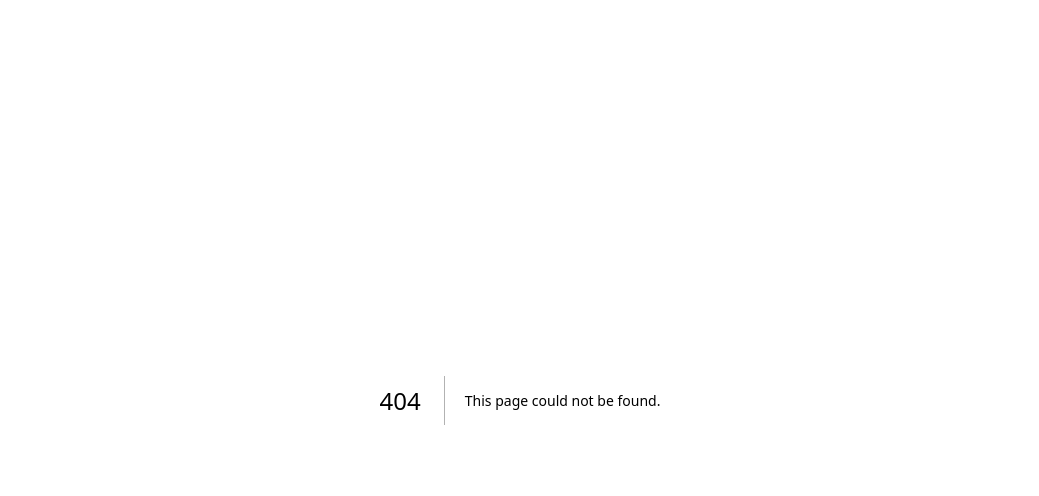
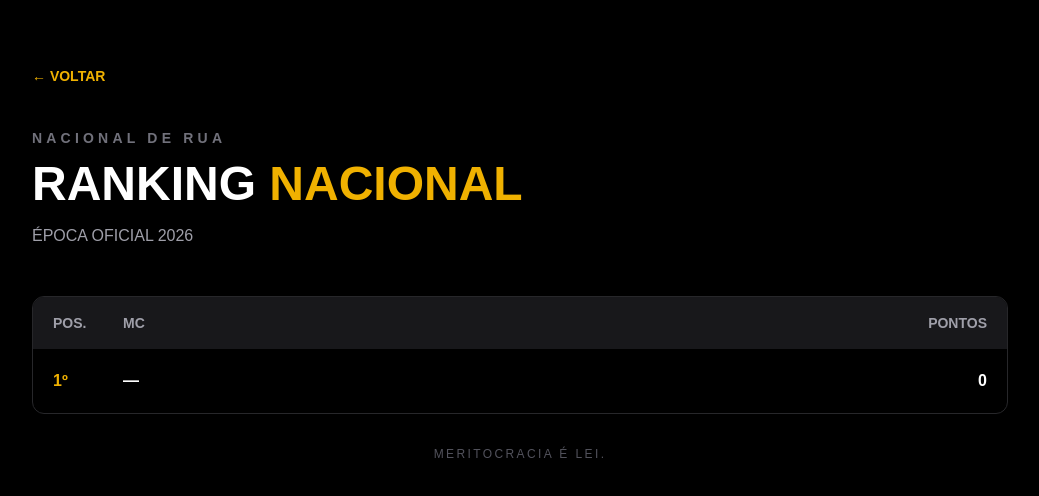
Before and after one commit to kopa11oficial-byte/nacional-de-rua, a Next.js app: page /ranking in a window 1280 px wide. Before the commit this address had no page. Shown: the top 496 px of the page, without its empty margins (120-1159 px from the left). Built offline with nearby package versions, Linux system fonts and the light colour scheme.

Commit message:
Adicionar pagina do ranking

```diff
--- /dev/null
+++ b/app/ranking/page.tsx
@@ -0,0 +1,51 @@
+
+export default function RankingPage() {
+  return (
+    <main className="min-h-screen bg-black text-white">
+      <div className="mx-auto max-w-5xl px-6 py-16">
+
+        <a
+          href="/"
+          className="text-sm font-bold text-yellow-500 hover:text-yellow-400"
+        >
+          ← VOLTAR
+        </a>
+
+        <div className="mt-10">
+          <p className="text-sm font-bold tracking-[0.3em] text-zinc-500">
+            NACIONAL DE RUA
+          </p>
+
+          <h1 className="mt-3 text-5xl font-black">
+            RANKING <span className="text-yellow-500">NACIONAL</span>
+          </h1>
+
+          <p className="mt-4 text-zinc-400">
+            ÉPOCA OFICIAL 2026
+          </p>
+        </div>
+
+        <div className="mt-12 overflow-hidden rounded-xl border border-zinc-800">
+
+          <div className="grid grid-cols-[70px_1fr_100px] bg-zinc-900 px-5 py-4 text-sm font-bold text-zinc-400">
+            <span>POS.</span>
+            <span>MC</span>
+            <span className="text-right">PONTOS</span>
+          </div>
+
+          <div className="grid grid-cols-[70px_1fr_100px] px-5 py-5">
+            <span className="font-black text-yellow-500">1º</span>
+            <span className="font-bold">—</span>
+            <span className="text-right font-black">0</span>
+          </div>
+
+        </div>
+
+        <p className="mt-8 text-center text-xs tracking-[0.2em] text-zinc-600">
+          MERITOCRACIA É LEI.
+        </p>
+
+      </div>
+    </main>
+  );
+}
```
